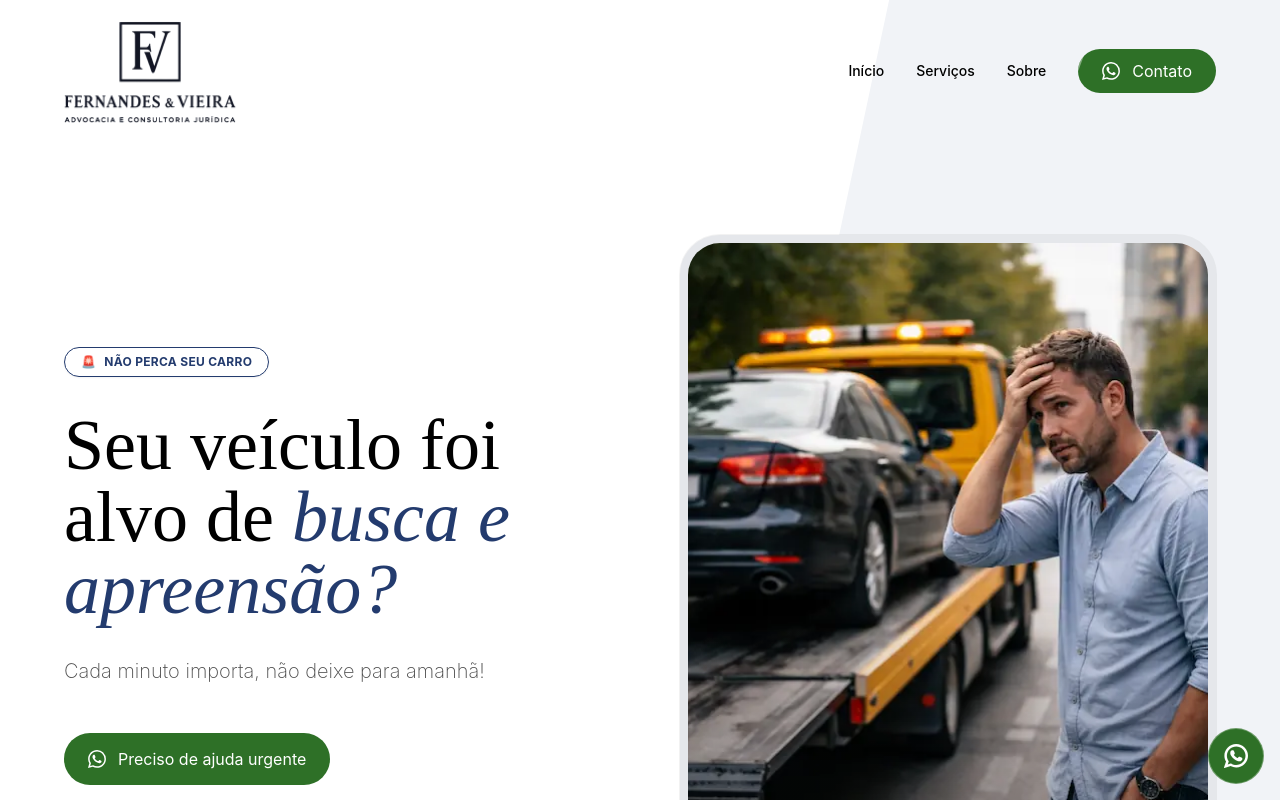
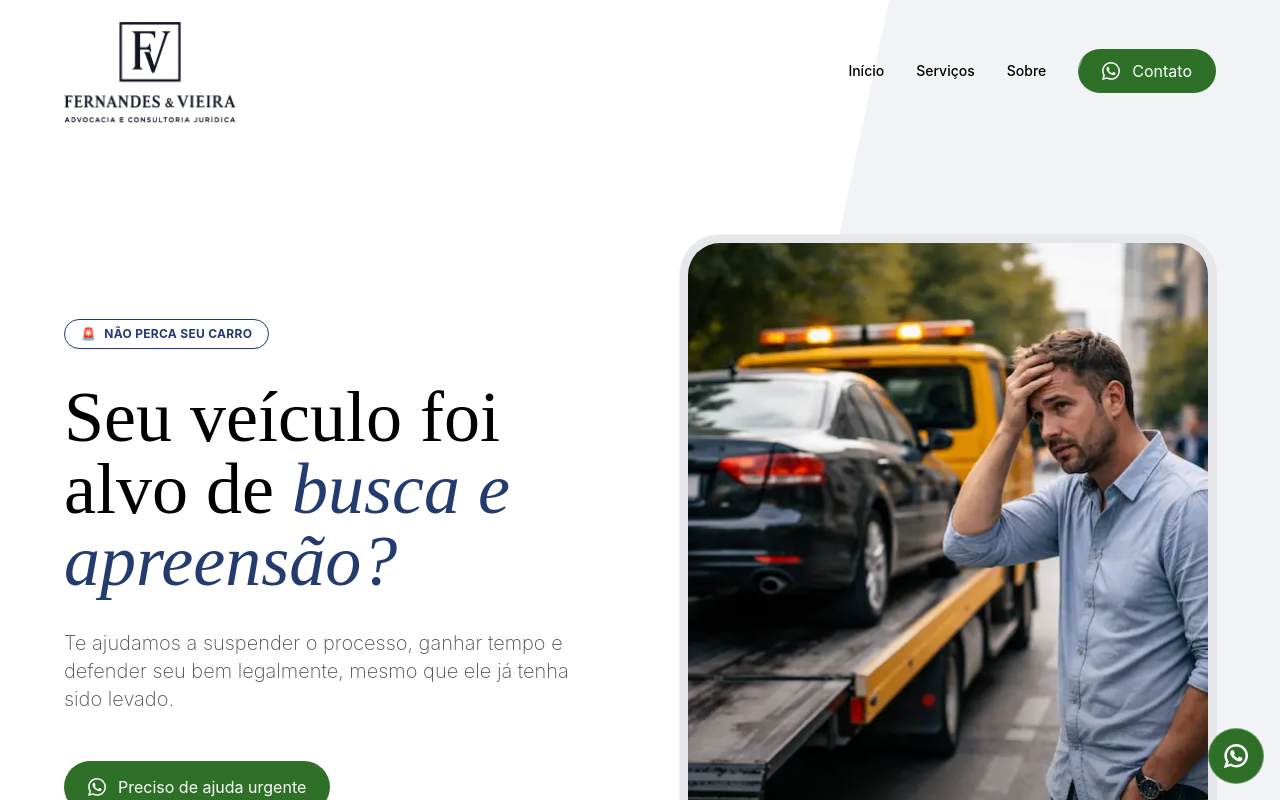
Before and after one commit to Paper-Street-Softwares/LPS-DBA-Fernandes-e-Vieira, a React (Vite) app: page / in a window 1280 px wide. Shown: the top 800 px of the page. Built offline with nearby package versions, Linux system fonts and the light colour scheme.

Commit message:
fix: Subtitle

```diff
--- a/src/content/content.jsx
+++ b/src/content/content.jsx
@@ -129,7 +129,12 @@ const content = {
         </span>
       ),
       SecondPart: <span></span>,
-      subtitle: <p>Cada minuto importa, não deixe para amanhã!</p>,
+      subtitle: (
+        <p>
+          Te ajudamos a suspender o processo, ganhar tempo e defender seu bem
+          legalmente, mesmo que ele já tenha sido levado.
+        </p>
+      ),
       heroDefaultImage: heroDefaultImg,
       heroDefaulMobiletImg: heroDefaultMobileImg,
       alt: 'Imagem ilustrativa da Seção Início',
```
